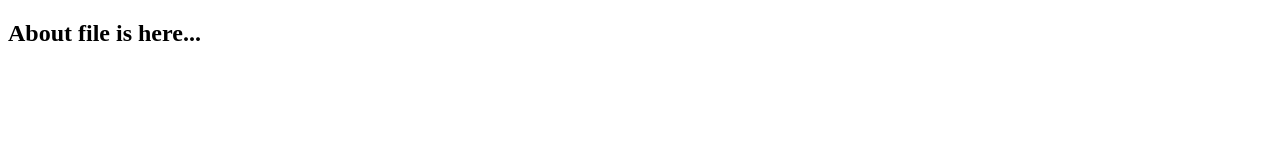
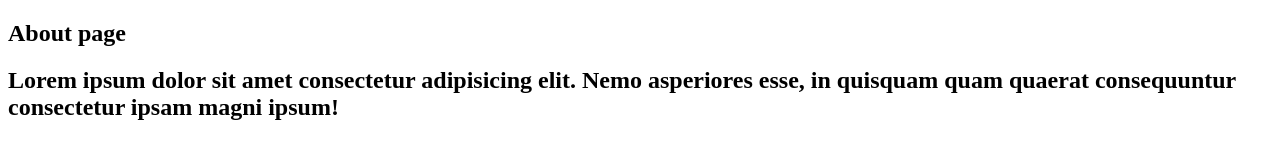
Before and after one commit to subrota22/team-test, a plain HTML site: page about.html in a window 1280 px wide. Drawn offline with Linux system fonts and the light colour scheme.

Commit message:
add new file

```diff
--- a/about.html
+++ b/about.html
@@ -4,9 +4,10 @@
     <meta charset="UTF-8">
     <meta http-equiv="X-UA-Compatible" content="IE=edge">
     <meta name="viewport" content="width=device-width, initial-scale=1.0">
-    <title>About</title>
+    <title>About page </title>
 </head>
 <body>
-    <h2> About file is here... </h2>
+    <h2> About page </h2>
+    <h2> Lorem ipsum dolor sit amet consectetur adipisicing elit. Nemo asperiores esse, in quisquam quam quaerat consequuntur consectetur ipsam magni ipsum!</h2>
 </body>
 </html>
```
Also changed, not shown: index.js (added).
